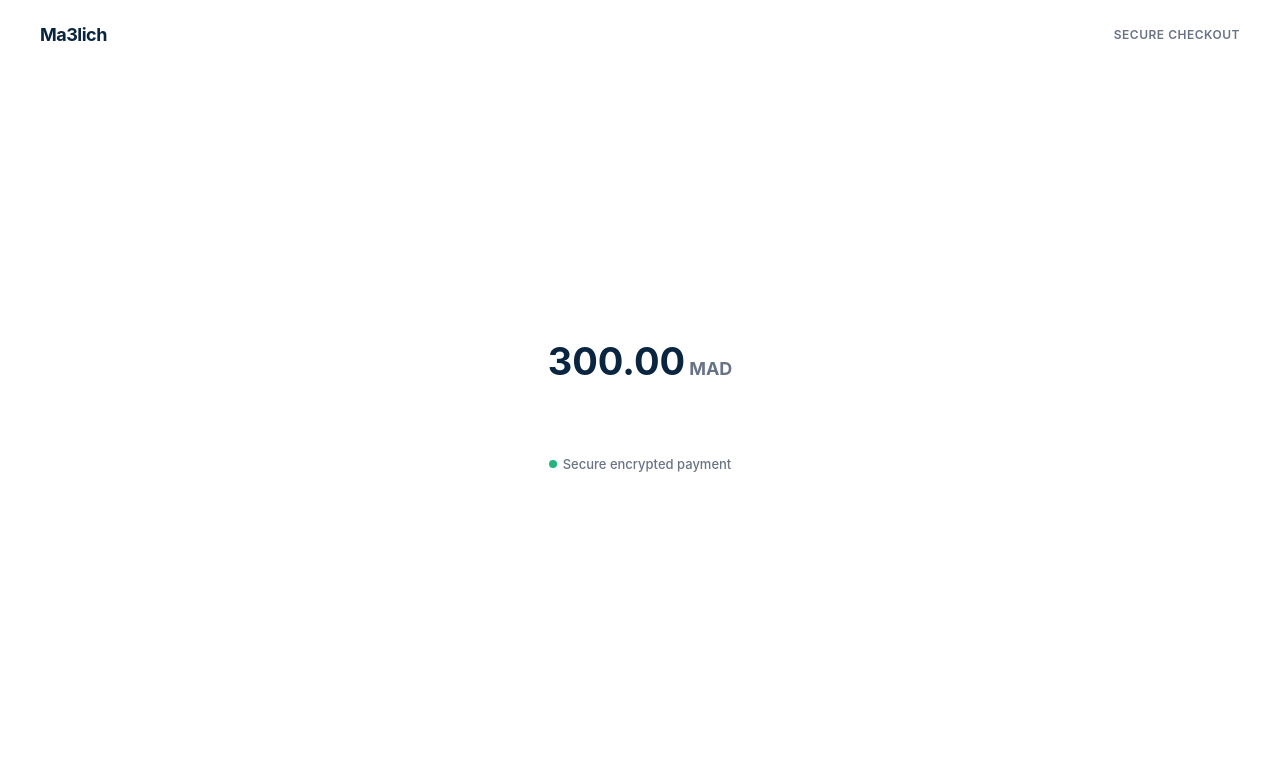
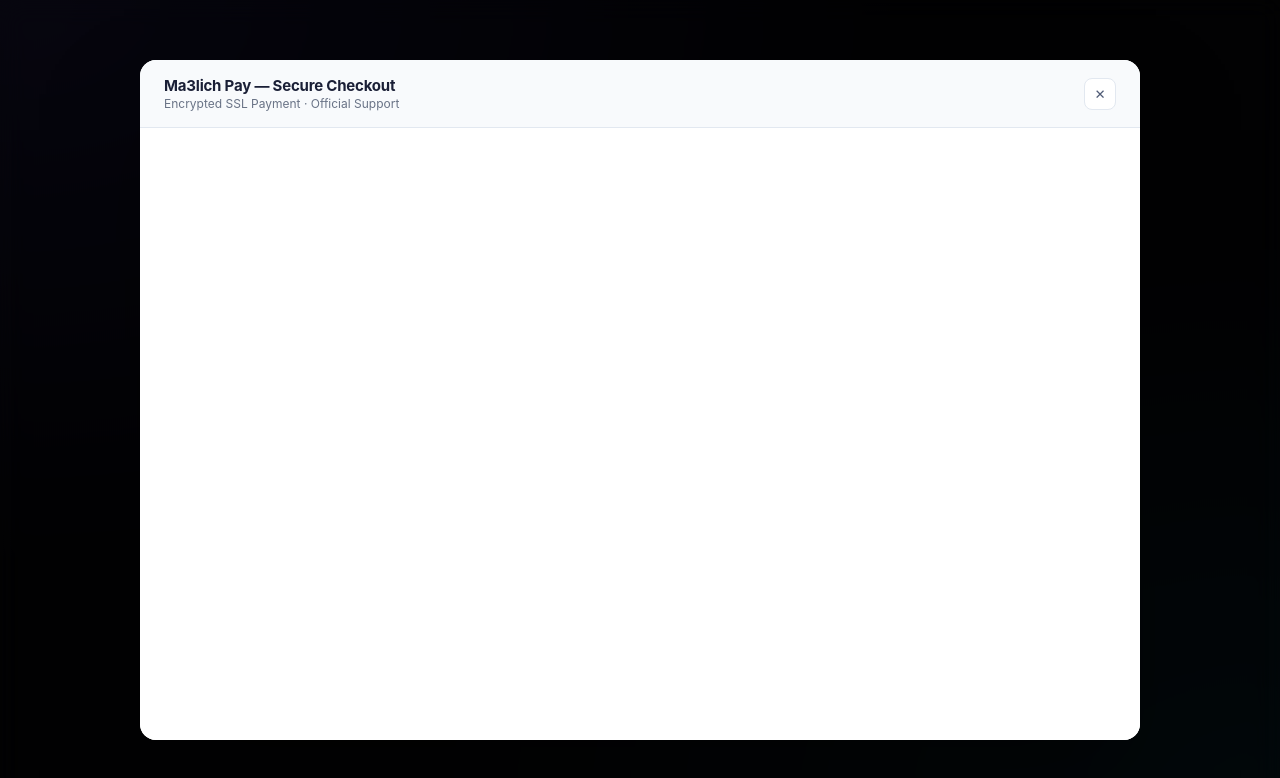
Before and after one commit to cobenlahcen-rgb/ma3lich-pay, a plain HTML site: page index.html in a window 1280 px wide. Drawn offline with Linux system fonts and the light colour scheme.

Commit message:
Update index.html

```diff
--- a/index.html
+++ b/index.html
@@ -2,123 +2,217 @@
 <html lang="en">
 <head>
   <meta charset="UTF-8" />
-  <title>Checkout — Ma3lich</title>
+  <title>Ma3lich Pay — Secure Checkout</title>
   <meta name="viewport" content="width=device-width, initial-scale=1.0" />
 
   <script async defer src="https://js.whop.com/static/checkout/loader.js"></script>
 
   <style>
     :root {
-      --bg: #ffffff;
-      --stripe-gray: #f6f9fc;
-      --text: #0a2540;
+      --bg: #050508;
+      --text: #ffffff;
+      --muted: #8898aa;
+      --stripe-blue: #635bff;
     }
 
-    * {
-      box-sizing: border-box;
-      -webkit-font-smoothing: antialiased;
-      font-family: -apple-system, BlinkMacSystemFont, "Segoe UI", Roboto, sans-serif;
-    }
+    * { box-sizing: border-box; font-family: -apple-system, BlinkMacSystemFont, "Segoe UI", Roboto, sans-serif; }
 
     body {
       margin: 0;
       min-height: 100vh;
-      background-color: var(--bg);
+      background: var(--bg);
+      /* Refined Stripe-style mesh background */
+      background-image:
+        radial-gradient(at 0% 0%, rgba(99, 91, 255, 0.12) 0px, transparent 50%),
+        radial-gradient(at 100% 100%, rgba(0, 209, 255, 0.08) 0px, transparent 50%);
+      color: var(--text);
+      overflow: hidden;
       display: flex;
-      flex-direction: column;
       align-items: center;
       justify-content: center;
     }
 
-    /* Minimal Top Navigation */
-    .nav {
+    /* Reopen Button - Cleaner Design */
+    .reopen {
       position: fixed;
-      top: 0;
-      width: 100%;
-      padding: 24px 40px;
-      display: flex;
-      justify-content: space-between;
-      align-items: center;
+      display: none;
+      padding: 16px 24px;
+      border-radius: 12px;
+      border: 1px solid rgba(255, 255, 255, 0.1);
+      background: rgba(255, 255, 255, 0.05);
+      color: var(--text);
+      cursor: pointer;
+      font-weight: 600;
+      backdrop-filter: blur(10px);
+      transition: transform 0.2s;
+    }
+    .reopen:hover { transform: scale(1.02); background: rgba(255, 255, 255, 0.08); }
+    .reopen small { display: block; color: var(--muted); font-weight: 400; margin-top: 2px; font-size: 12px; }
+
+    /* Modal Core */
+    .ng-modal {
+      position: fixed; inset: 0;
+      display: none;
+      z-index: 9999;
+      padding: 20px;
+    }
+    .ng-modal.is-open { display: flex; align-items: center; justify-content: center; }
+
+    .ng-modal__backdrop {
+      position: absolute; inset: 0;
+      background: rgba(0, 0, 0, 0.6);
+      backdrop-filter: blur(12px);
     }
 
-    .brand {
-      font-weight: 700;
-      font-size: 18px;
-      color: var(--text);
-      text-decoration: none;
-      letter-spacing: -0.5px;
+    /* Panel Styling - Exactly like a premium SaaS dashboard */
+    .ng-modal__panel {
+      position: relative;
+      width: 100%;
+      max-width: 1000px;
+      height: 85vh;
+      max-height: 800px;
+      background: #ffffff; /* Clean white for the form */
+      border-radius: 16px;
+      box-shadow: 0 50px 100px -20px rgba(0,0,0,0.5);
+      overflow: hidden;
+      display: flex;
+      flex-direction: column;
+      animation: modalSlide 0.4s cubic-bezier(0.165, 0.84, 0.44, 1);
     }
 
-    /* Ultra-Minimal Checkout Container */
-    .checkout-frame {
-      width: min(500px, calc(100% - 32px));
-      margin-top: 40px;
+    @keyframes modalSlide {
+      from { opacity: 0; transform: translateY(20px); }
+      to { opacity: 1; transform: translateY(0); }
     }
 
-    .price-summary {
-      text-align: center;
-      margin-bottom: 32px;
+    .ng-modal__header {
+      padding: 16px 24px;
+      background: #f8fafc;
+      border-bottom: 1px solid #e2e8f0;
+      display: flex; align-items: center; justify-content: space-between;
     }
 
-    .amount {
-      font-size: 38px;
+    .ng-modal__title {
       font-weight: 700;
-      color: var(--text);
+      font-size: 15px;
+      color: #1a1f36;
+      letter-spacing: -0.2px;
+    }
+    .ng-modal__subtitle {
+      color: #697386;
+      font-size: 12px;
+      margin-top: 1px;
     }
 
-    .currency {
-      font-size: 18px;
-      color: #697386;
-      margin-left: 4px;
+    .ng-modal__close {
+      width: 32px; height: 32px; border-radius: 8px;
+      border: 1px solid #e2e8f0;
+      background: #fff;
+      color: #4f5b76; cursor: pointer;
+      display: flex; align-items: center; justify-content: center;
+      transition: all 0.2s;
+    }
+    .ng-modal__close:hover { background: #f1f5f9; color: #1a1f36; }
+
+    #whop-embedded-checkout {
+      flex: 1;
+      overflow: auto;
+      background: #fff;
     }
 
-    #whop-embedded-checkout {
-      width: 100%;
+    /* Error Message */
+    .ng-modal__error {
+      position: absolute;
+      bottom: 20px; left: 20px; right: 20px;
+      padding: 12px;
+      border-radius: 8px;
+      background: #fff5f5;
+      border: 1px solid #feb2b2;
+      color: #c53030;
+      font-size: 13px;
+      font-weight: 500;
+      display: none;
+      z-index: 10;
     }
 
-    /* Footer Branding */
-    .footer {
-      margin-top: 40px;
-      padding-bottom: 30px;
-      display: flex;
-      align-items: center;
-      gap: 6px;
-      font-size: 13px;
-      color: #697386;
-      font-weight: 500;
-    }
-
-    .dot {
-      width: 8px;
-      height: 8px;
-      background: #24b47e;
-      border-radius: 50%;
+    @media (max-width: 640px) {
+      .ng-modal { padding: 0; }
+      .ng-modal__panel { height: 100vh; max-height: 100vh; border-radius: 0; }
+      .ng-modal__subtitle { display: none; }
     }
   </style>
 </head>
 
 <body>
 
-  <nav class="nav">
-    <a href="https://ma3lich.com" class="brand">Ma3lich</a>
-    <div style="font-size: 12px; color: #697386; font-weight: 600; letter-spacing: 0.5px; text-transform: uppercase;">Secure Checkout</div>
-  </nav>
+  <div id="whopModal" class="ng-modal" aria-hidden="true">
+    <div class="ng-modal__backdrop" onclick="closeWhopModal()"></div>
 
-  <main class="checkout-frame">
-    <div class="price-summary">
-      <div class="amount">300.00<span class="currency">MAD</span></div>
+    <div class="ng-modal__panel" role="dialog" aria-modal="true">
+      <div class="ng-modal__header">
+        <div>
+          <div class="ng-modal__title">Ma3lich Pay — Secure Checkout</div>
+          <div class="ng-modal__subtitle">Encrypted SSL Payment · Official Support</div>
+        </div>
+        <button class="ng-modal__close" onclick="closeWhopModal()">✕</button>
+      </div>
+
+      <div
+        id="whop-embedded-checkout"
+        data-whop-checkout-plan-id="plan_vOIOTpOrr9RmH"
+      ></div>
+
+      <div id="whopError" class="ng-modal__error">
+        Transaction could not be initialized. Please refresh.
+      </div>
     </div>
+  </div>
 
-    <div
-      id="whop-embedded-checkout"
-      data-whop-checkout-plan-id="plan_vOIOTpOrr9RmH"
-    ></div>
-  </main>
+  <button id="reopenBtn" class="reopen" onclick="openWhopModal()">
+    Complete Your Payment
+    <small>Secure Stripe Checkout</small>
+  </button>
 
-  <footer class="footer">
-    <div class="dot"></div>
-    <span>Secure encrypted payment</span>
-  </footer>
+<script>
+  // YOUR TARGET PLAN ID
+  const WHOP_PLAN_ID = "plan_vOIOTpOrr9RmH";
+
+  function openWhopModal(){
+    const modal = document.getElementById("whopModal");
+    const checkout = document.getElementById("whop-embedded-checkout");
+    const reopen = document.getElementById("reopenBtn");
+    const err = document.getElementById("whopError");
+
+    if (err) err.style.display = "none";
+    if (reopen) reopen.style.display = "none";
+
+    checkout.setAttribute("data-whop-checkout-plan-id", WHOP_PLAN_ID);
+
+    modal.classList.add("is-open");
+    modal.setAttribute("aria-hidden", "false");
+    document.body.style.overflow = "hidden";
+  }
+
+  function closeWhopModal(){
+    const modal = document.getElementById("whopModal");
+    const reopen = document.getElementById("reopenBtn");
+
+    modal.classList.remove("is-open");
+    modal.setAttribute("aria-hidden", "true");
+    document.body.style.overflow = "auto";
+
+    if (reopen) reopen.style.display = "block";
+  }
+
+  document.addEventListener("keydown", (e) => {
+    if (e.key === "Escape") closeWhopModal();
+  });
+
+  window.addEventListener("load", () => {
+    // Small delay to make the entrance feel smoother
+    setTimeout(openWhopModal, 300);
+  });
+</script>
 
 </body>
 </html>
```
